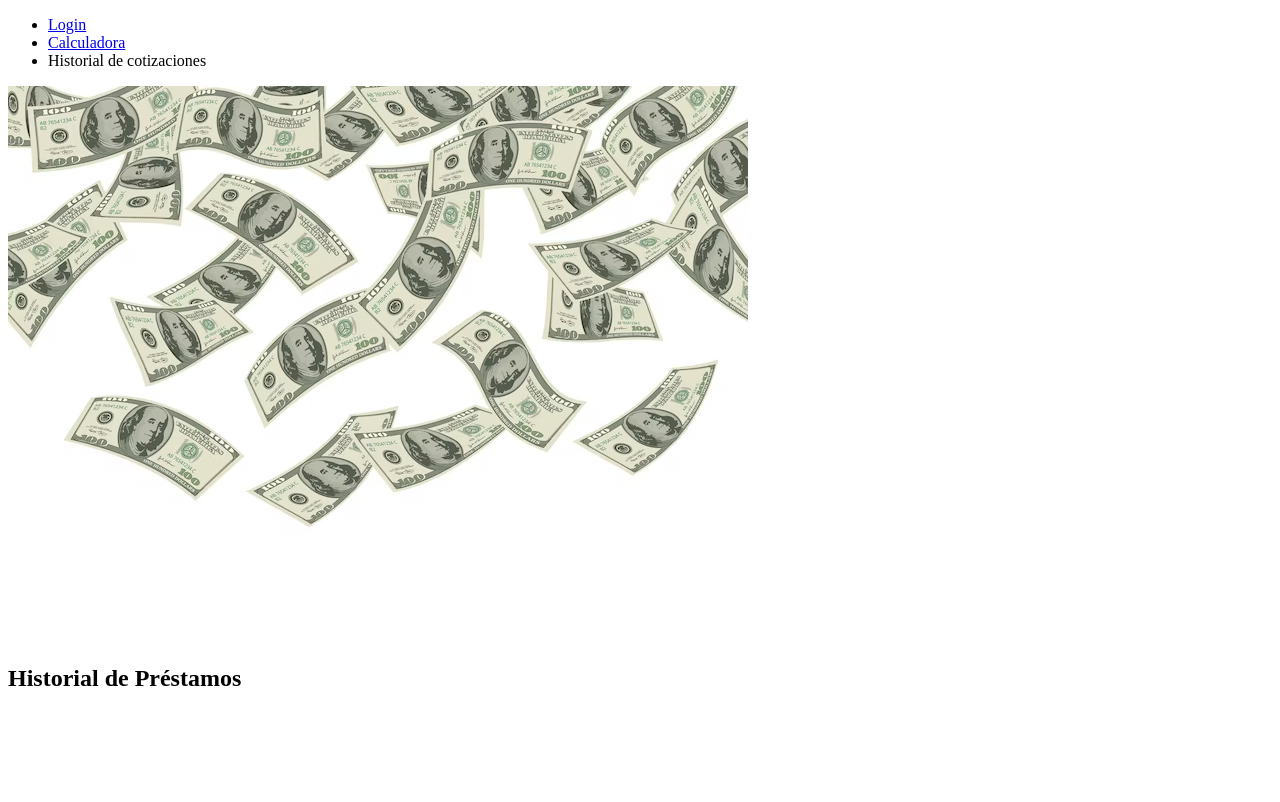
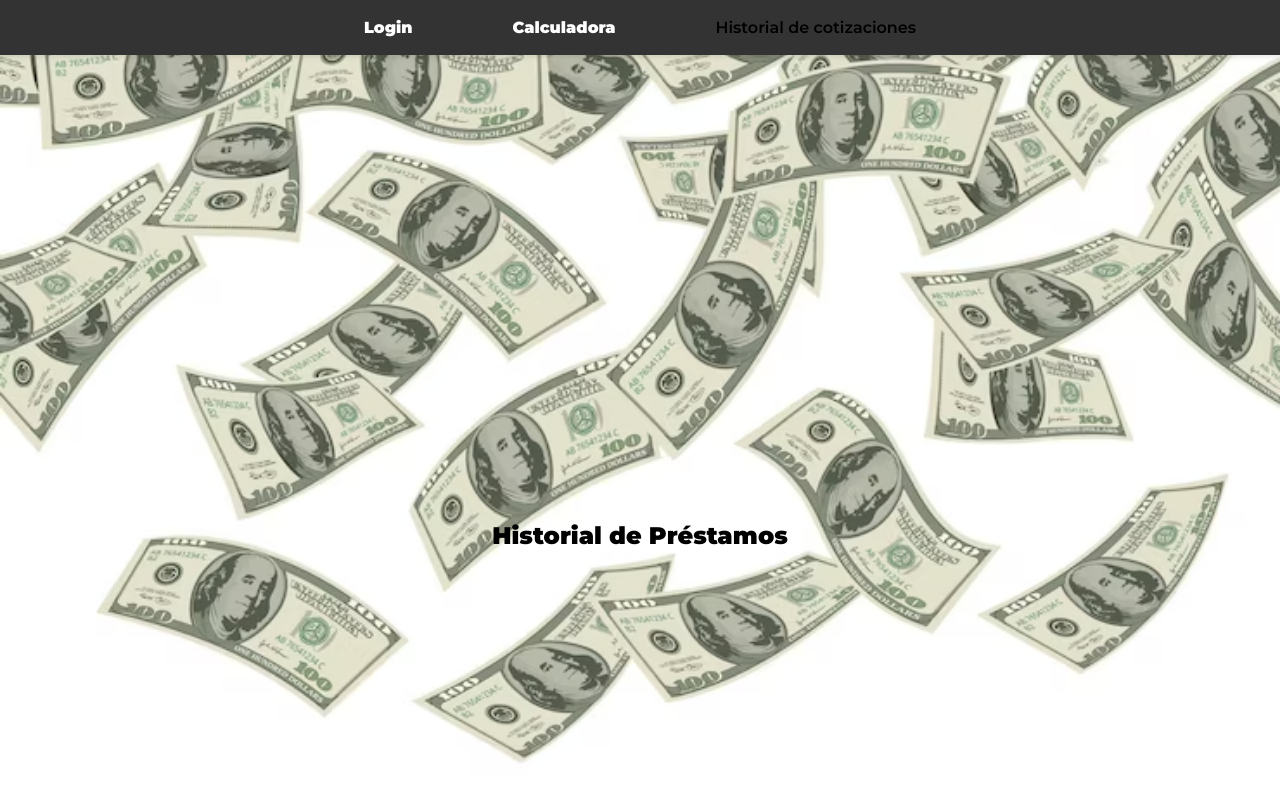
Before and after one commit to fabianacervini/entregaFinalFabianaCervini, a plain HTML site: page pages/historial.html in a window 1280 px wide. Drawn offline with Linux system fonts and the light colour scheme; some packages are replaced by stand-ins of ours; the site is published under a folder, as on GitHub Pages, so addresses that start at the root find nothing; a script that the page names is missing.

Commit message:
modificando rutas

```diff
--- a/pages/historial.html
+++ b/pages/historial.html
@@ -10,7 +10,7 @@
     <!-- link de sweetalert -->
     <script src="https://cdn.jsdelivr.net/npm/sweetalert2@11"></script>
   <!-- Link de mi css -->
-  <link rel="stylesheet" href="/css/styles.css">
+  <link rel="stylesheet" href="../css/styles.css">
   <!-- Título de mi web -->
   <title>Historial de Cotizaciones 😎</title>
 </head>
```
Also changed, not shown: pages/login.html (+1 -1 lines).
